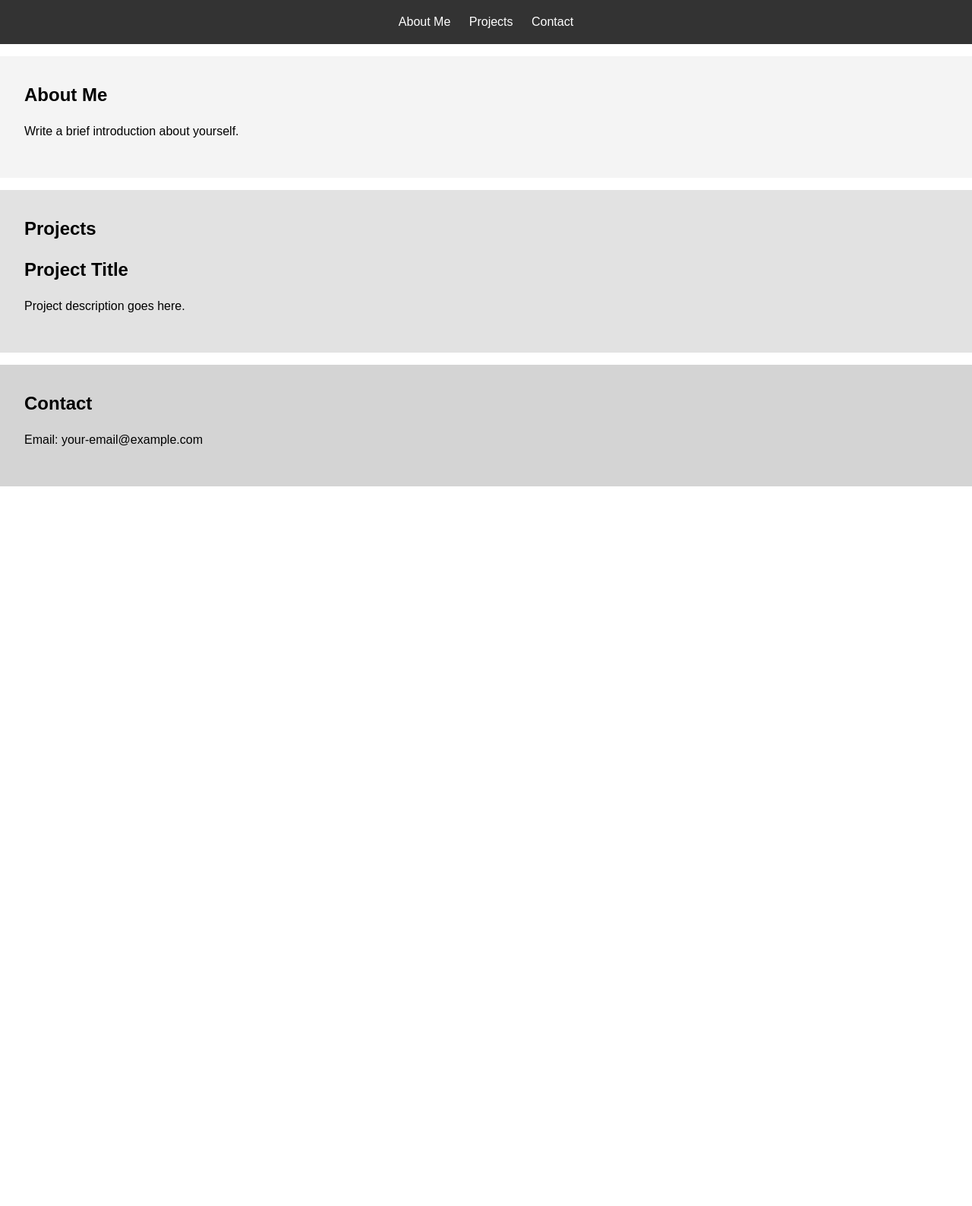
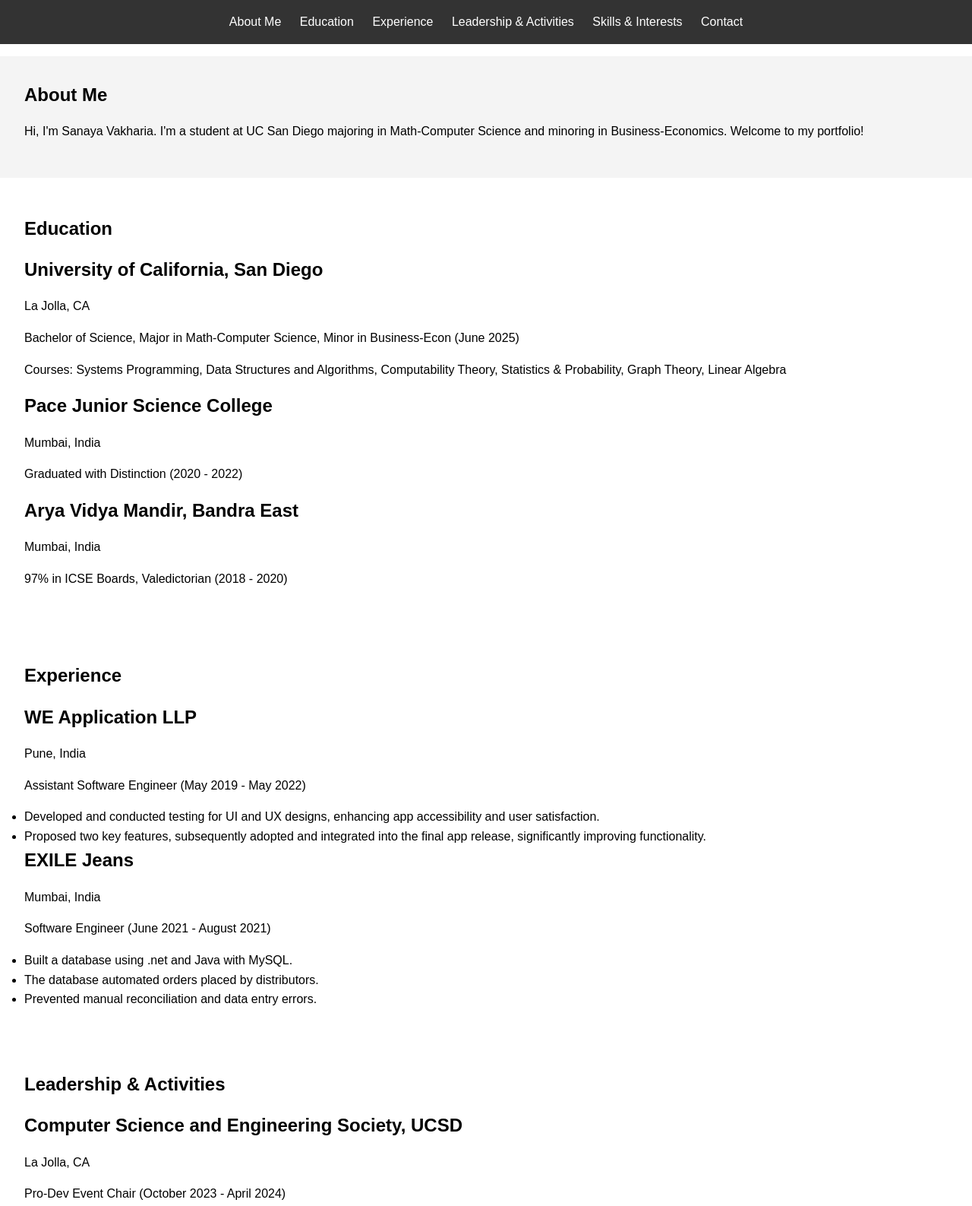
Before and after one commit to sanayavakharia/portfolio, a plain HTML site: page index.html in a window 1280 px wide. Shown: the top 1587 px of the page at 76% size. Before the commit the page ends 800 px from the top, so only its background shows below. Drawn offline with Linux system fonts and the light colour scheme.

Commit message:
Converted resume to HTML format and added portfolio sections

```diff
--- a/index.html
+++ b/index.html
@@ -3,7 +3,7 @@
 <head>
     <meta charset="UTF-8">
     <meta name="viewport" content="width=device-width, initial-scale=1.0">
-    <title>My Portfolio</title>
+    <title>Sanaya Vakharia's Portfolio</title>
     <link rel="stylesheet" href="styles.css">
 </head>
 <body>
@@ -11,7 +11,10 @@
         <nav>
             <ul>
                 <li><a href="#about">About Me</a></li>
-                <li><a href="#projects">Projects</a></li>
+                <li><a href="#education">Education</a></li>
+                <li><a href="#experience">Experience</a></li>
+                <li><a href="#leadership">Leadership & Activities</a></li>
+                <li><a href="#skills">Skills & Interests</a></li>
                 <li><a href="#contact">Contact</a></li>
             </ul>
         </nav>
@@ -19,21 +22,77 @@
 
     <section id="about">
         <h1>About Me</h1>
-        <p>Write a brief introduction about yourself.</p>
+        <p>Hi, I'm Sanaya Vakharia. I'm a student at UC San Diego majoring in Math-Computer Science and minoring in Business-Economics. Welcome to my portfolio!</p>
     </section>
 
-    <section id="projects">
-        <h1>Projects</h1>
-        <div class="project">
-            <h2>Project Title</h2>
-            <p>Project description goes here.</p>
-        </div>
-        <!-- Repeat for more projects -->
+    <section id="education">
+        <h1>Education</h1>
+        <h2>University of California, San Diego</h2>
+        <p>La Jolla, CA</p>
+        <p>Bachelor of Science, Major in Math-Computer Science, Minor in Business-Econ (June 2025)</p>
+        <p>Courses: Systems Programming, Data Structures and Algorithms, Computability Theory, Statistics & Probability, Graph Theory, Linear Algebra</p>
+
+        <h2>Pace Junior Science College</h2>
+        <p>Mumbai, India</p>
+        <p>Graduated with Distinction (2020 - 2022)</p>
+
+        <h2>Arya Vidya Mandir, Bandra East</h2>
+        <p>Mumbai, India</p>
+        <p>97% in ICSE Boards, Valedictorian (2018 - 2020)</p>
+    </section>
+
+    <section id="experience">
+        <h1>Experience</h1>
+        <h2>WE Application LLP</h2>
+        <p>Pune, India</p>
+        <p>Assistant Software Engineer (May 2019 - May 2022)</p>
+        <ul>
+            <li>Developed and conducted testing for UI and UX designs, enhancing app accessibility and user satisfaction.</li>
+            <li>Proposed two key features, subsequently adopted and integrated into the final app release, significantly improving functionality.</li>
+        </ul>
+
+        <h2>EXILE Jeans</h2>
+        <p>Mumbai, India</p>
+        <p>Software Engineer (June 2021 - August 2021)</p>
+        <ul>
+            <li>Built a database using .net and Java with MySQL.</li>
+            <li>The database automated orders placed by distributors.</li>
+            <li>Prevented manual reconciliation and data entry errors.</li>
+        </ul>
+    </section>
+
+    <section id="leadership">
+        <h1>Leadership & Activities</h1>
+        <h2>Computer Science and Engineering Society, UCSD</h2>
+        <p>La Jolla, CA</p>
+        <p>Pro-Dev Event Chair (October 2023 - April 2024)</p>
+        <ul>
+            <li>Connected with industry professionals for events.</li>
+            <li>Organized events, workshops, and panels.</li>
+            <li>Facilitated opportunities for skill development and career growth.</li>
+        </ul>
+
+        <h2>The UCSD Guardian Newspaper</h2>
+        <p>La Jolla, CA</p>
+        <p>Associate Sports Editor (February 2023 - June 2024)</p>
+        <ul>
+            <li>Covered UCSD NCAA Division 1 Games.</li>
+            <li>Conducted post-game interviews with players and coaches along with the ESPN Team.</li>
+            <li>Wrote and edited articles on a weekly basis.</li>
+            <li>Articles: <a href="https://ucsdguardian.org/staff_name/sanaya-vakharia/" target="_blank">https://ucsdguardian.org/staff_name/sanaya-vakharia/</a></li>
+        </ul>
+    </section>
+
+    <section id="skills">
+        <h1>Skills & Interests</h1>
+        <p>Technical: Java, Python, C, HTML, Matlab, R</p>
     </section>
 
     <section id="contact">
         <h1>Contact</h1>
-        <p>Email: your-email@example.com</p>
+        <p>Email: <a href="mailto:svakharia@ucsd.edu">svakharia@ucsd.edu</a></p>
+        <p>Phone: (619) 951-8431</p>
+        <p>LinkedIn: <a href="https://www.linkedin.com/in/sanaya27" target="_blank">www.linkedin.com/in/sanaya27</a></p>
     </section>
 
     <script src="scripts.js"></script>
```
